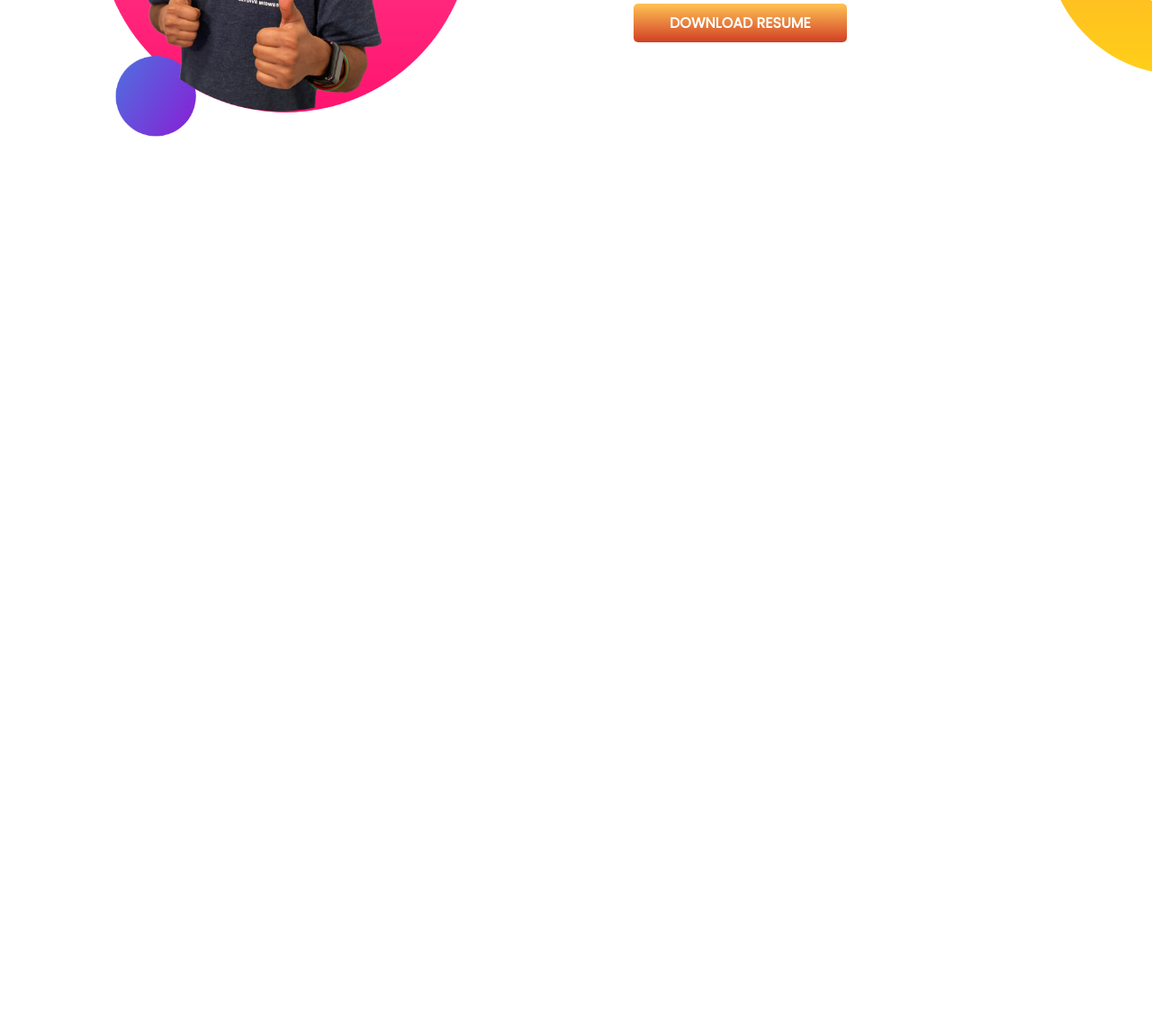
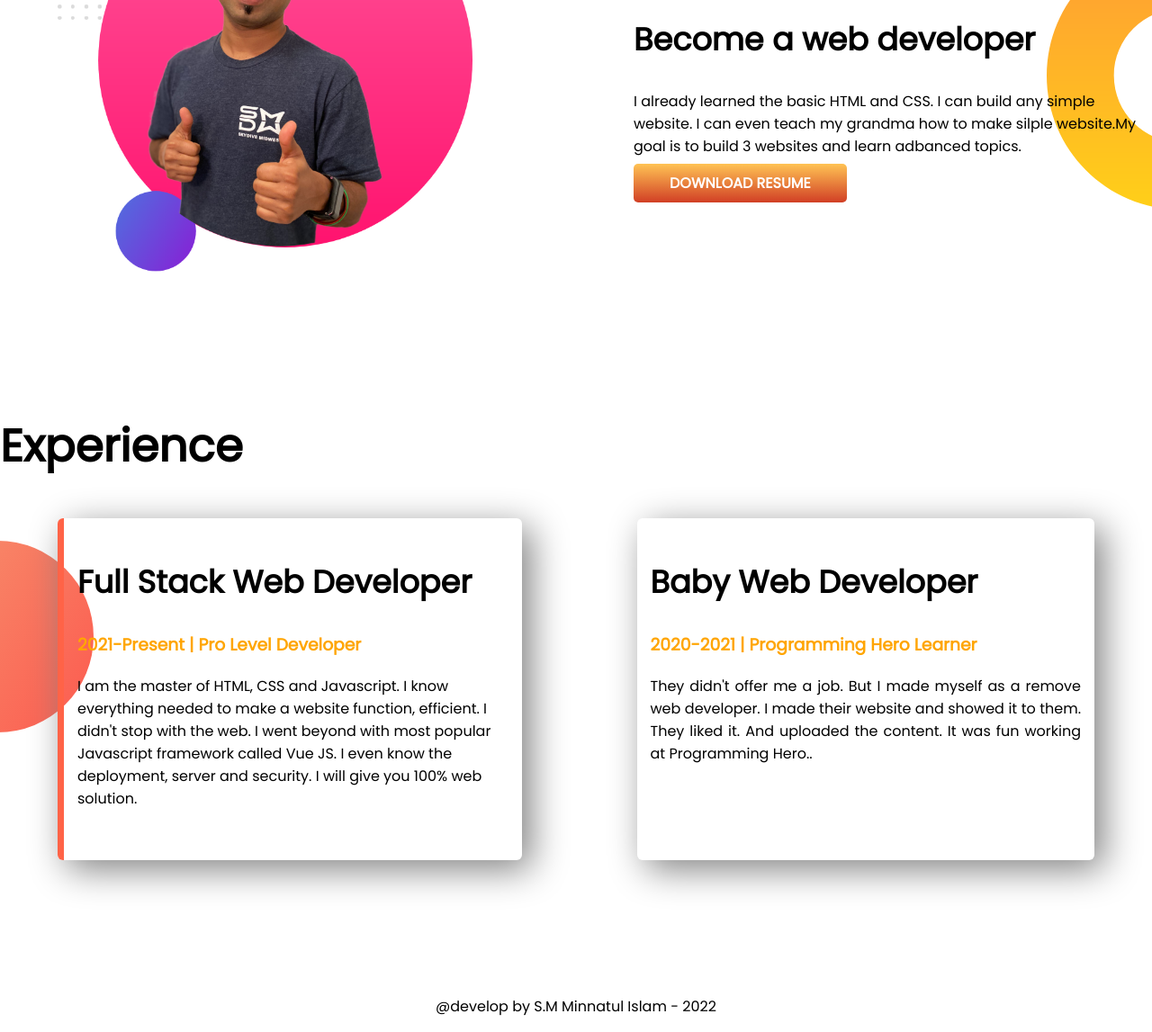
Before and after one commit to Minnatulislam/My-first-website, a plain HTML site: page index.html in a window 1280 px wide. Shown: the part 755-1902 px from the top of the page at 90% size. Before the commit the page ends 914 px from the top, so only its background shows below. Drawn offline with Linux system fonts and the light colour scheme.

Commit message:
added box shadow and footer

```diff
--- a/index.html
+++ b/index.html
@@ -14,7 +14,7 @@
 </head>
 
 <body>
-    <section class="top-banner">
+    <section class="top-banner flexible-container">
         <div class="colum">
             <h1>Welcome To</h1>
             <h1> <span class="orange-color">Peter Parker</span> World</h1>
@@ -28,17 +28,44 @@
             <img src="images/jhankar.png" alt="">
         </div>
     </section>
-    <section class="dream-big">
+    <section class="dream-big flexible-container">
         <div class="colum">
             <img src="images/jhankar2.png" alt="jhanker mahbub">
         </div>
         <div class="colum">
             <h1>Dream Big</h1>
             <h2>Become a web developer</h2>
-            <p>I already learned the basic HTML and CSS. I can build any simple website. I can even teach my grandma how to make silple website.My goal is to build 3 websites and learn adbanced topics.</p>
+            <p>I already learned the basic HTML and CSS. I can build any simple website. I can even teach my grandma how
+                to make silple website.My goal is to build 3 websites and learn adbanced topics.</p>
             <a class="link-button" terget="_blank" href="https://github.com/"> DOWNLOAD RESUME</a>
         </div>
     </section>
+
+    <section class="experience-area">
+        <h1>Experience</h1>
+        <div class="flexible-container">
+            <div id="full-stack-developer" class="experience-item">
+                <h2>Full Stack Web Developer</h2>
+                <h3 class="orange-color">2021-Present | Pro Level Developer</h3>
+                <p>I am the master of HTML, CSS and Javascript. I know everything needed to make a website function,
+                    efficient. I didn't stop with the web. I went beyond with most popular Javascript framework called
+                    Vue
+                    JS. I even know the deployment, server and security. I will give you 100% web solution.</p>
+            </div>
+            <div id="Baby-web-developer" class="experience-item">
+                <h2>Baby Web Developer</h2>
+                <h3 class="orange-color">2020-2021 | Programming Hero Learner</h3>
+                <p style="text-align: justify;">They didn't offer me a job. But I made myself as a remove web developer.
+                    I made their website and
+                    showed
+                    it to them. They liked it. And uploaded the content. It was fun working at Programming Hero..</p>
+            </div>
+        </div>
+
+    </section>
 </body>
+<footer>
+    <p>@develop by S.M Minnatul Islam - 2022</p>
+</footer>
 
 </html>
--- a/style.css
+++ b/style.css
@@ -7,12 +7,17 @@ h1 {
     font-size: 50px;
 }
 
+h2 {
+    font-size: 35px;
+}
+
 .orange-color {
     color: orange;
 }
 
-section {
+.flexible-container {
     display: flex;
+    margin-bottom: 150px;
 }
 
 .colum {
@@ -43,3 +48,31 @@ section {
     background-repeat: no-repeat;
     background-position: right;
 }
+
+.experience-area {
+    background-image: url(images/exp-bg.png);
+    background-repeat: no-repeat;
+    background-position: left;
+}
+
+.experience-item {
+    height: 350px;
+    width: 40%;
+    padding: 15px;
+    margin-left: 5%;
+    margin-right: 5%;
+    border-radius: 6px;
+    box-shadow: 10px 10px 40px gray;
+}
+
+#full-stack-developer {
+    border-left: 7px solid tomato;
+}
+
+#Baby-web-developer {
+    border-radius: 7px solid blue;
+}
+
+footer p {
+    text-align: center;
+}
```
